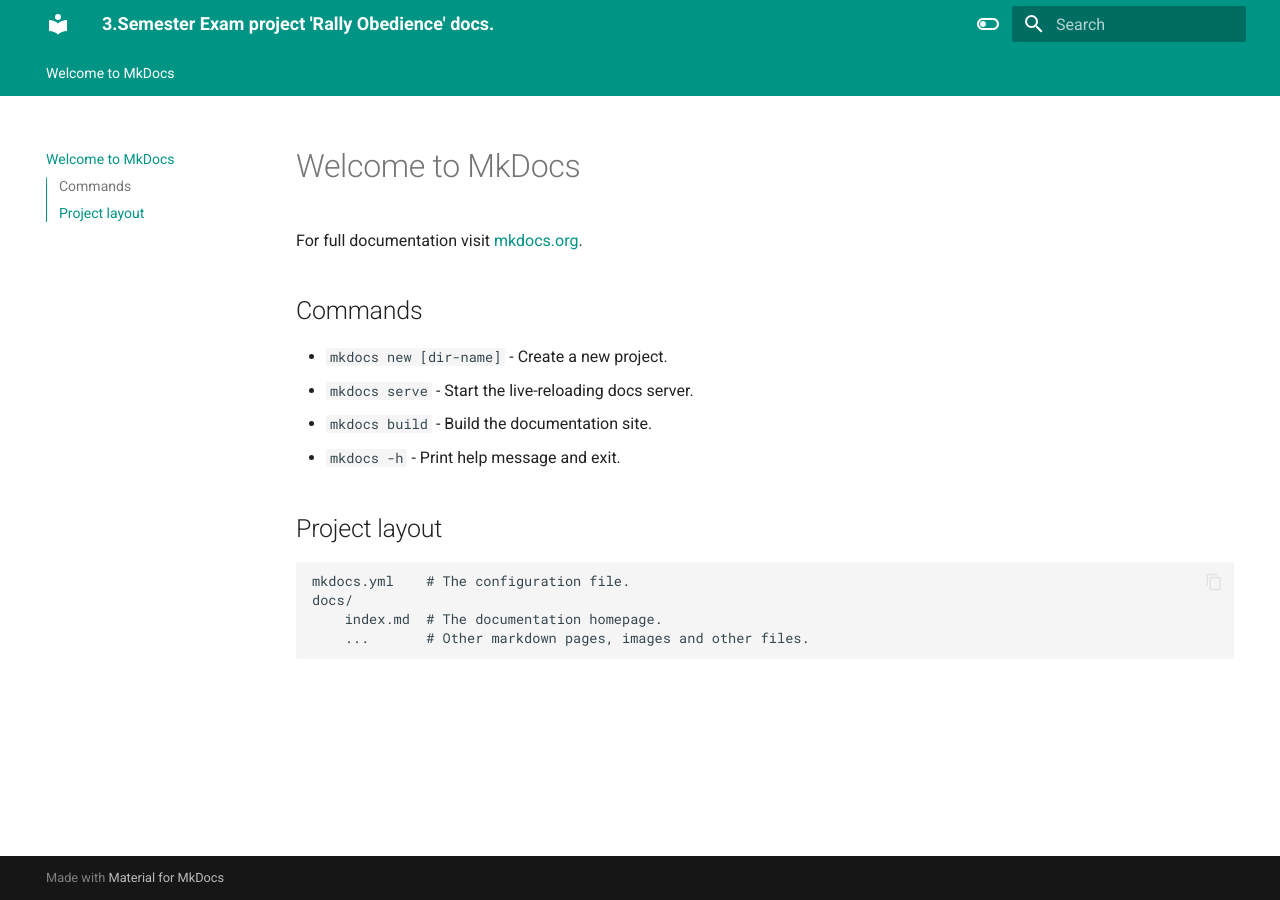
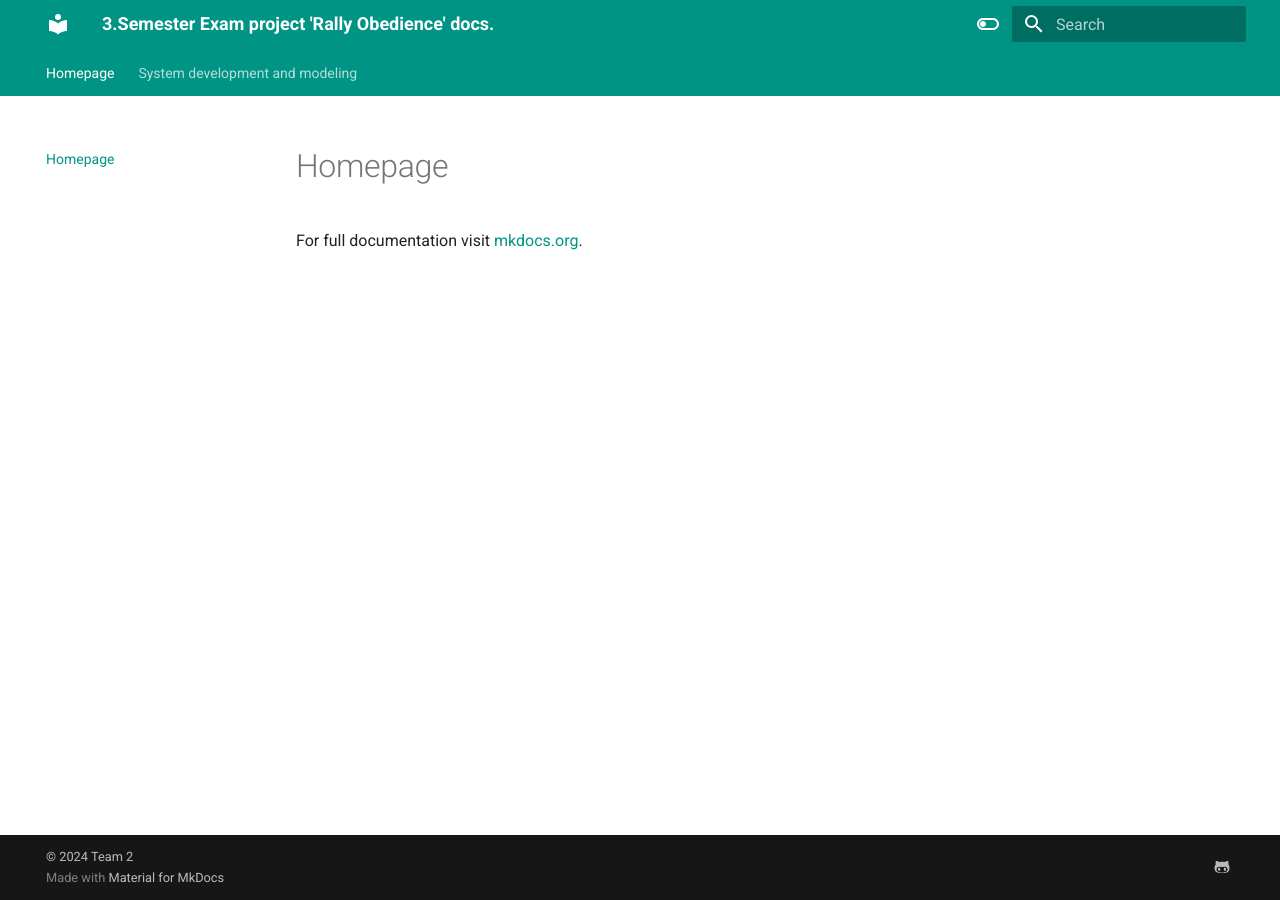
Before and after one commit to DMOoF23-Team2/3.Semester-Exam-Docs, an MkDocs documentation site: the page built from docs/index.md, in a window 1280 px wide. Built offline with MkDocs 1.6.1 and Material for MkDocs 9.7.7, drawn with Linux system fonts in a browser that asks for light colours.

Commit message:
icons copyright and system development page added

```diff
--- a/docs/index.md
+++ b/docs/index.md
@@ -1,17 +1,3 @@
-# Welcome to MkDocs
+# Homepage
 
 For full documentation visit [mkdocs.org](https://www.mkdocs.org).
-
-## Commands
-
-* `mkdocs new [dir-name]` - Create a new project.
-* `mkdocs serve` - Start the live-reloading docs server.
-* `mkdocs build` - Build the documentation site.
-* `mkdocs -h` - Print help message and exit.
-
-## Project layout
-
-    mkdocs.yml    # The configuration file.
-    docs/
-        index.md  # The documentation homepage.
-        ...       # Other markdown pages, images and other files.
--- /dev/null
+++ b/docs/systemudvikling.md
@@ -0,0 +1,5 @@
+# System development and modeling
+
+## Another heading
+
+some exampel text
--- a/mkdocs.yml
+++ b/mkdocs.yml
@@ -25,3 +25,12 @@
         name: Switch to light mode
       primary: teal
       accent: lime
+
+extra:
+  social:
+    - icon: fontawesome/brands/github-alt
+      link: https://github.com/DMOoF23-Team2/3.Semester-Exam-Docs
+
+copyright: © 2024 <a
+  href="https://github.com/DMOoF23-Team2/3.Semester-Exam-Docs" target="_blank"
+  rel="noopener"> Team 2 </a>
```
